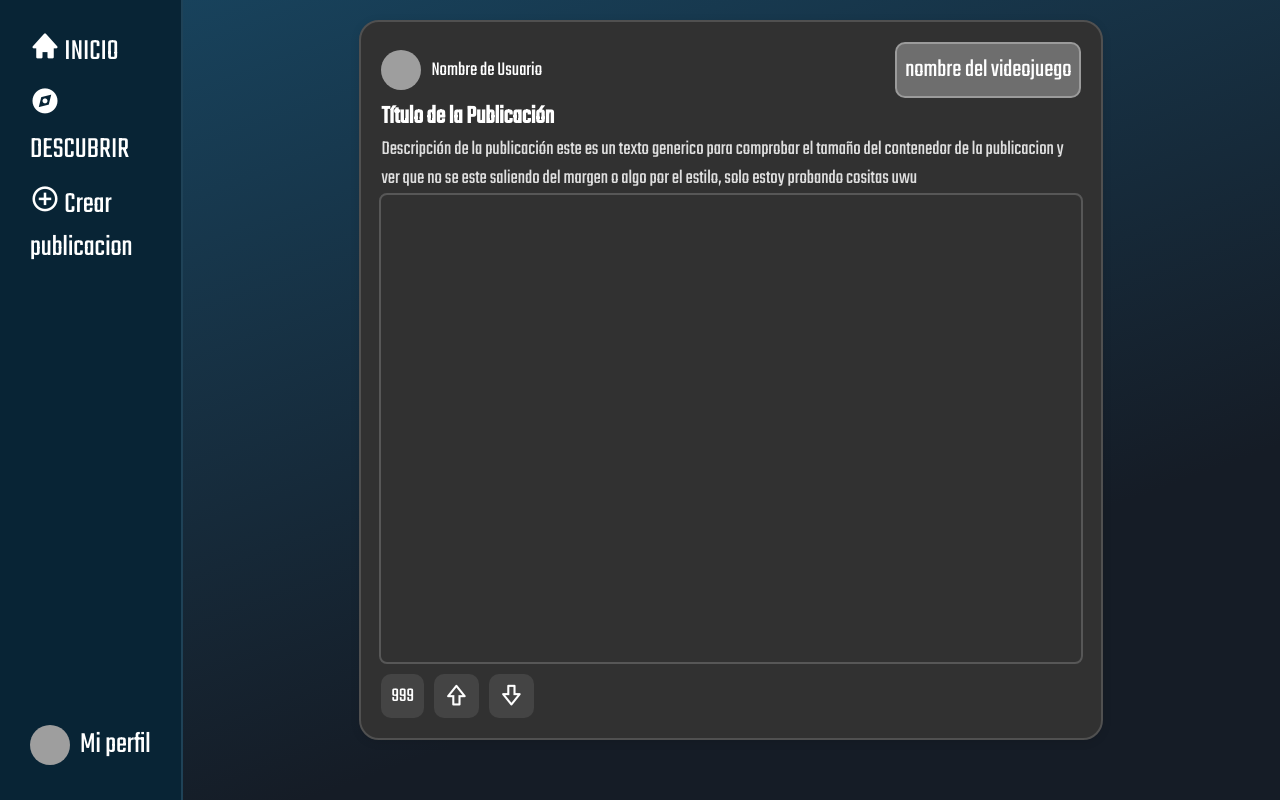
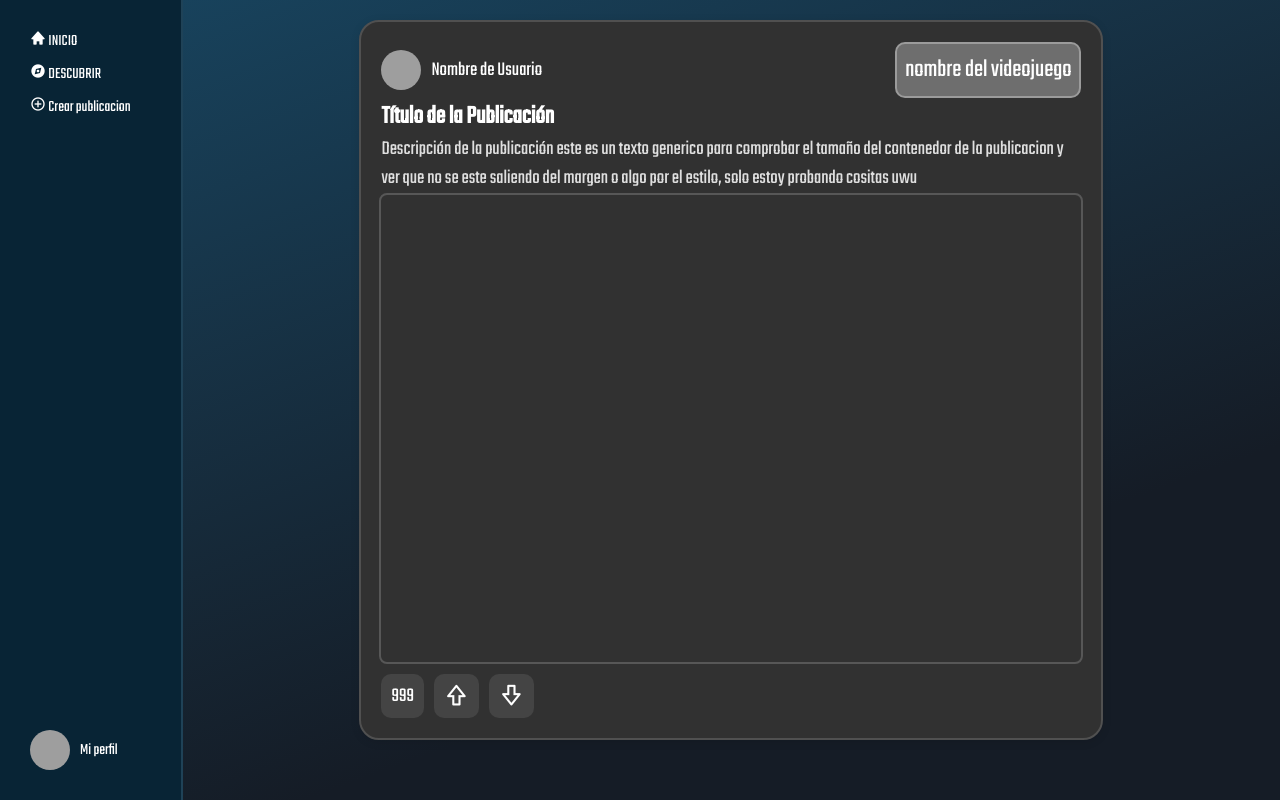
Before and after one commit to AdanNara/BDM-CAPA, a PHP site: page /html/home.html in a window 1280 px wide. Run offline with PHP 8.4, Linux system fonts and the light colour scheme; some libraries are stand-ins or nearby versions; grey boxes are pictures that could not be loaded.

Commit message:
cambios de estilos

```diff
--- a/css/general.css
+++ b/css/general.css
@@ -31,13 +31,11 @@ body {
     justify-content: space-between;
     align-items:first baseline;
     padding: 10px;
-
+    font-size: clamp(8px, 2vw, 16px);
 }
 
 .sidevar div{
-    border-bottom: 2px solid transparent;
-    /* border-image: linear-gradient(to right, transparent, rgb(0, 128, 255), transparent) 1; */
-    font-size: 30px;
+
     margin: 10px;
 }
 
--- a/pendientes.txt
+++ b/pendientes.txt
@@ -3,6 +3,3 @@ Cosas que faltan hacer
 2. terminar la vista del perfil de usuario
 3. hacer la vista de crear publicacion, seria igual que la de home pero con los edit editables para que el usuario pueda agregar la informacion, cargar la multimedia y boton de crear
 4. vista de reportes
-
-
-otra puebaa
```
